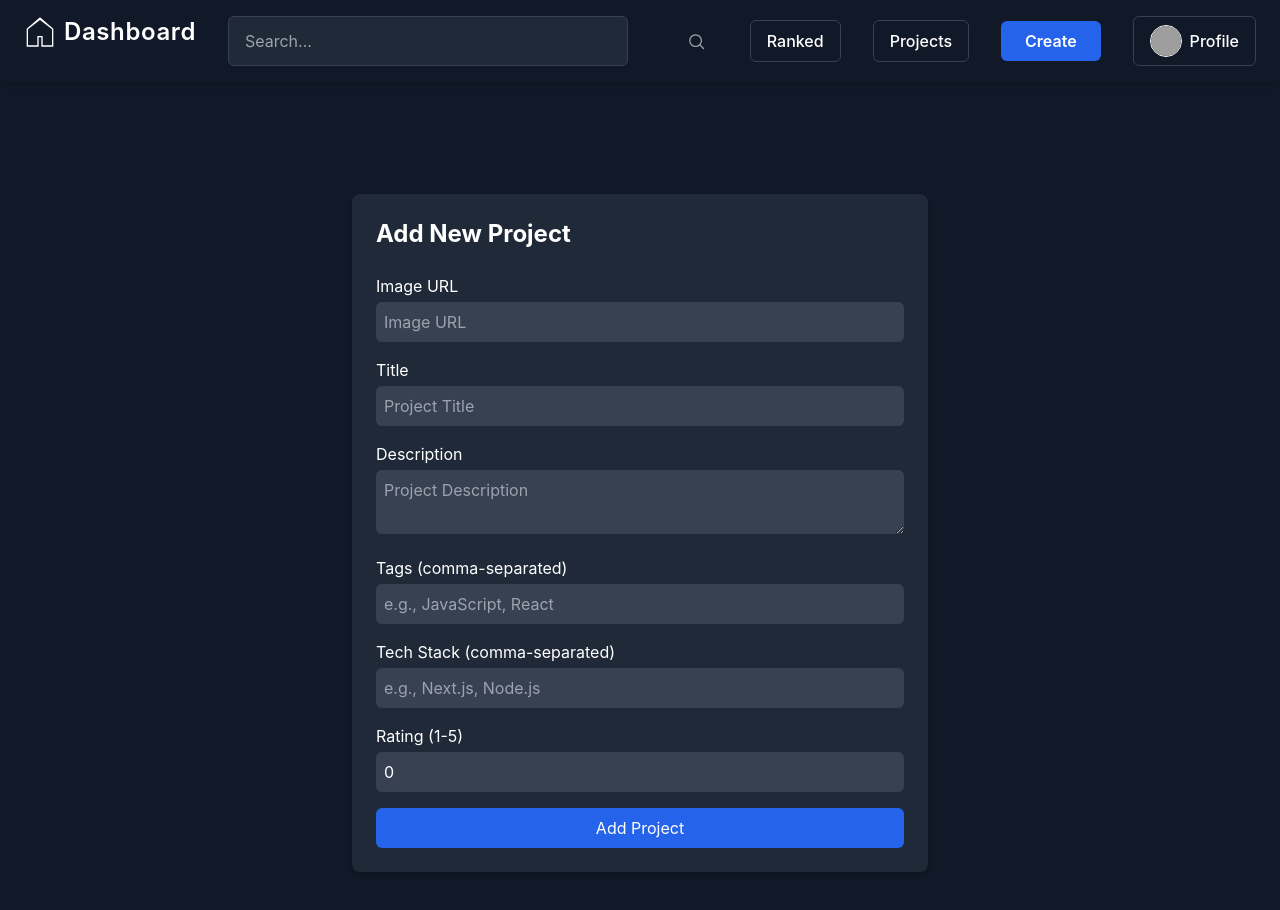
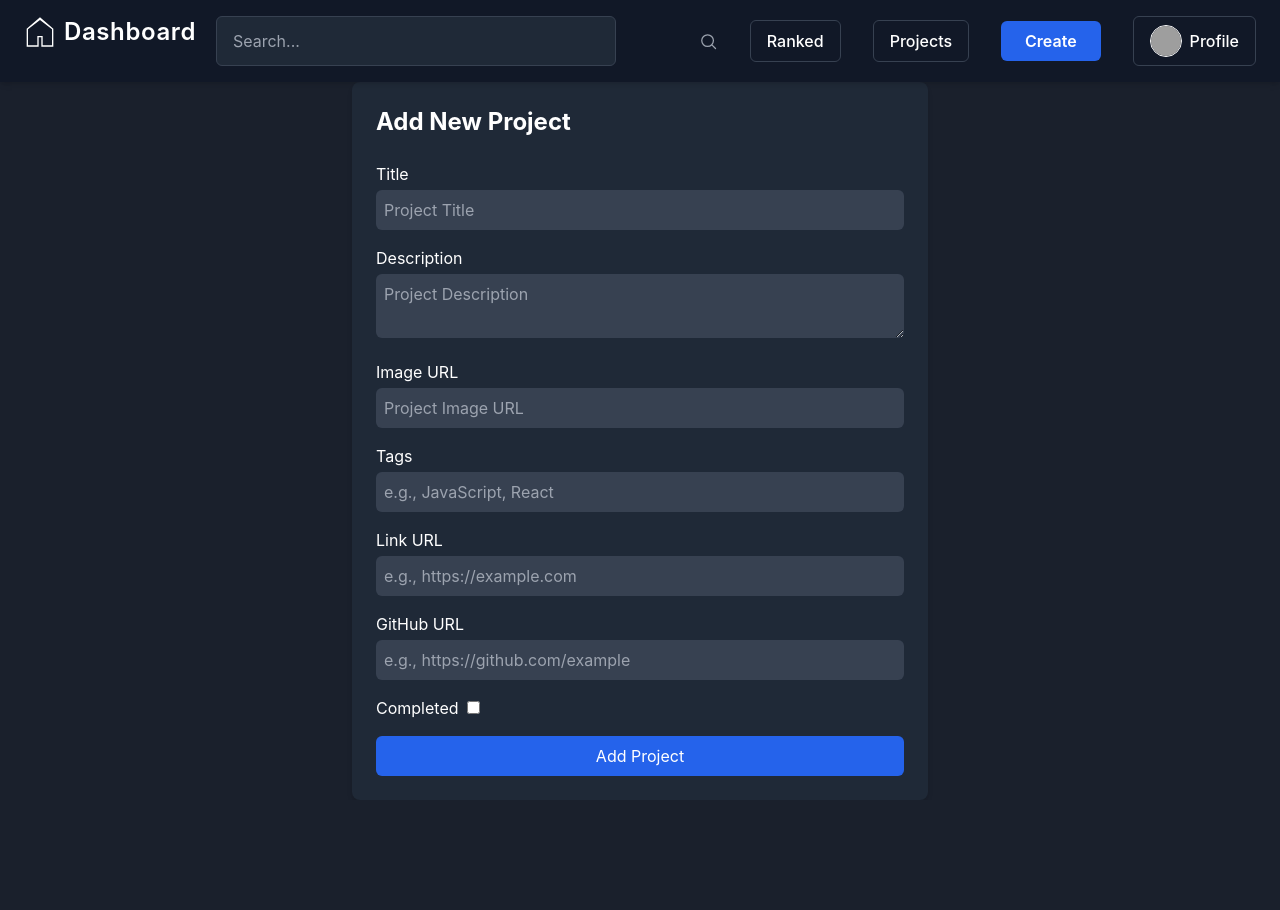
Before and after one commit to maltin1234/Portfolio, a Next.js app: page /add-project in a window 1280 px wide. Shown: the top 910 px of the page. After the commit the page ends 800 px from the top, so only its background shows below. Built offline with nearby package versions, Linux system fonts and the light colour scheme; grey boxes are pictures that could not be loaded.

Commit message:
added gthub provider

```diff
--- a/app/add-project/page.js
+++ b/app/add-project/page.js
@@ -1,24 +1,27 @@
 "use client";
-import React, { useState } from "react";
-import AddProjectForm from "@/app/components/AddProjectForm";
+import React from "react";
+import { useMutation, useQueryClient } from "@tanstack/react-query";
+import  {postProject} from "@/app/api/projects";
+import axios from 'axios';
+import AddProjectForm from "../components/AddProjectForm";
 
 export default function Page() {
-    // Access the client
-  const [projects, setProjects] = useState([]);
-
-  const handleAddProject = (newProject) => {
-    setProjects([...projects, newProject]);
-    console.log("Project added:", newProject); // Replace with API call for backend integration
-  };
+  // Access the React Query client
 
   return (
-    <div className="min-h-screen bg-gray-900 text-white py-10 py-8">
-       <div className="max-w-6xl mx-auto px-4 py-10"></div>
-      <AddProjectForm onSubmit={handleAddProject} />
-      <div className="mt-10 max-w-6xl mx-auto">
+    <div>
+
+        <AddProjectForm />
 
 
-      </div>
     </div>
-  );
-};
+  )
+}
+// mutation.mutate({
+//   title: "A",
+//   image: "B",
+//   project_description: "C",
+//   tags: "D",
+//   link_url: "E",
+//   github_url: "F",
+//   completed: false,
--- /dev/null
+++ b/app/api/projects.js
@@ -0,0 +1,25 @@
+export async function postProject(data) {
+
+    try {
+      console.log("post")
+      const res = await fetch(`http://127.0.0.1:8000/api/todos/todos/`, {
+        method: "POST", // Use uppercase for HTTP method for consistency
+        headers: {
+          "Content-Type": "application/json",
+          "bearer-access-token": "eyJhbGciOiJIUzI1NiIsInR5cCI6IkpXVCJ9.eyJ0b2tlbl90eXBlIjoiYWNjZXNzIiwiZXhwIjoxNzMzNjE4MDIxLCJpYXQiOjE3MzM2MTQ0MjEsImp0aSI6ImU3MzM5NmQ4MjAxZjRjYmZhODRhYjRkMjU2YjJlOTA5IiwidXNlcl9pZCI6MTF9.q2R0kXqttcLOolEqRoB9rDRiKvKWN2FX-N7HDKjhsp", // Replace with dynamic token if needed
+        },
+        body: JSON.stringify(data), // Pass the `data` parameter
+      });
+
+      if (!res.ok) {
+        const message = `An error has occurred: ${res.status} - ${res.statusText}`;
+        throw new Error(message);
+      }
+
+      const todos = await res.json();
+      return todos; // Return the parsed response
+    } catch (err) {
+      console.error("Error posting project:", err.message); // Log specific error
+      throw err; // Re-throw the error if the calling function needs to handle it
+    }
+  }
--- a/app/components/AddProjectForm.js
+++ b/app/components/AddProjectForm.js
@@ -1,58 +1,47 @@
 "use client";
 import React, { useState } from "react";
+import { useMutation, useQueryClient } from "@tanstack/react-query";
+import  {postProject} from "@/app/api/projects";
+import axios from 'axios';
+const AddProjectForm = () => {
 
-const AddProjectForm = ({ onSubmit }) => {
   const [formData, setFormData] = useState({
-    imageSrc: "",
+
+
     title: "",
-    description: "",
+    image: "",
+    project_description: "",
     tags: "",
-    techStack: "",
-    rating: 0,
+    link_url: "",
+    github_url: "",
+    completed: false,
   });
 
-  const handleChange = (e) => {
-    const { name, value } = e.target;
-    setFormData({ ...formData, [name]: value });
-  };
+  const queryClient = useQueryClient();
+  const mutation = useMutation({ mutationFn: postProject })
 
-  const handleSubmit = (e) => {
-    e.preventDefault();
-    const processedData = {
+  // Define the mutation for adding a project
+  const onCreateTodo = (e) => {
+    e.preventDefault()
+    mutation.mutate({ ...formData })
+  }
+
+  const handleChange = e => {
+    const value = e.target.type === "checkbox" ? e.target.checked : e.target.value
+    setFormData({
       ...formData,
-      tags: formData.tags.split(",").map((tag) => tag.trim()),
-      techStack: formData.techStack.split(",").map((tech) => tech.trim()),
-    };
-    onSubmit(processedData);
-    setFormData({
-      imageSrc: "",
-      title: "",
-      description: "",
-      tags: "",
-      techStack: "",
-      rating: 0,
-    });
-  };
+      [e.target.name]: e.target.value,
+    })
+  }
 
   return (
     <form
-      onSubmit={handleSubmit}
+      onSubmit={onCreateTodo}
       className="bg-gray-800 p-6 rounded-lg shadow-md w-full max-w-xl mx-auto"
     >
       <h2 className="text-2xl font-bold mb-6 text-white">Add New Project</h2>
 
-      <label className="block mb-4">
-        <span className="text-white">Image URL</span>
-        <input
-          type="text"
-          name="imageSrc"
-          value={formData.imageSrc}
-          onChange={handleChange}
-          placeholder="Image URL"
-          className="w-full p-2 mt-1 bg-gray-700 text-white rounded-md"
-        />
-      </label>
-
+      {/* Title Field */}
       <label className="block mb-4">
         <span className="text-white">Title</span>
         <input
@@ -65,19 +54,34 @@ const AddProjectForm = ({ onSubmit }) => {
         />
       </label>
 
+      {/* Description Field */}
       <label className="block mb-4">
         <span className="text-white">Description</span>
         <textarea
-          name="description"
-          value={formData.description}
+          name="project_description"
+          value={formData.project_description}
           onChange={handleChange}
           placeholder="Project Description"
           className="w-full p-2 mt-1 bg-gray-700 text-white rounded-md"
         />
       </label>
 
+      {/* Image Field */}
       <label className="block mb-4">
-        <span className="text-white">Tags (comma-separated)</span>
+        <span className="text-white">Image URL</span>
+        <input
+          type="text"
+          name="image"
+          value={formData.image}
+          onChange={handleChange}
+          placeholder="Project Image URL"
+          className="w-full p-2 mt-1 bg-gray-700 text-white rounded-md"
+        />
+      </label>
+
+      {/* Tags Field */}
+      <label className="block mb-4">
+        <span className="text-white">Tags </span>
         <input
           type="text"
           name="tags"
@@ -88,28 +92,41 @@ const AddProjectForm = ({ onSubmit }) => {
         />
       </label>
 
+      {/* Link URL Field */}
       <label className="block mb-4">
-        <span className="text-white">Tech Stack (comma-separated)</span>
+        <span className="text-white">Link URL</span>
         <input
           type="text"
-          name="techStack"
-          value={formData.techStack}
+          name="link_url"
+          value={formData.link_url}
           onChange={handleChange}
-          placeholder="e.g., Next.js, Node.js"
+          placeholder="e.g., https://example.com"
           className="w-full p-2 mt-1 bg-gray-700 text-white rounded-md"
         />
       </label>
 
+      {/* GitHub URL Field */}
       <label className="block mb-4">
-        <span className="text-white">Rating (1-5)</span>
+        <span className="text-white">GitHub URL</span>
         <input
-          type="number"
-          name="rating"
-          value={formData.rating}
+          type="text"
+          name="github_url"
+          value={formData.github_url}
           onChange={handleChange}
-          min="1"
-          max="5"
+          placeholder="e.g., https://github.com/example"
           className="w-full p-2 mt-1 bg-gray-700 text-white rounded-md"
+        />
+      </label>
+
+      {/* Completed Checkbox */}
+      <label className="block mb-4">
+        <span className="text-white">Completed</span>
+        <input
+          type="checkbox"
+          name="completed"
+          checked={formData.completed}
+          onChange={handleChange}
+          className="ml-2"
         />
       </label>
 
--- a/app/components/NavBar.js
+++ b/app/components/NavBar.js
@@ -42,9 +42,9 @@ export default function NavBar() {
           <span className="text-2xl font-semibold tracking-wide">Dashboard</span>
         </div>
       </Link>
+
 {/* Search Field */}
-{/* Search Field */}
-<div className="relative mx-8 flex grow">
+<div className="relative mx-5 flex grow">
   <input
     type="text"
     placeholder="Search..."
--- /dev/null
+++ b/app/components/SigninButton.js
@@ -0,0 +1,15 @@
+
+import { signIn } from "@/auth"
+
+export default function SignIn() {
+  return (
+    <form
+      action={async () => {
+        "use server"
+        await signIn("github")
+      }}
+    >
+      <button type="submit">Signin with GitHub</button>
+    </form>
+  )
+}
--- a/package.json
+++ b/package.json
@@ -13,6 +13,7 @@
     "@emailjs/browser": "^3.12.1",
     "@nextui-org/avatar": "^2.0.33",
     "@tanstack/react-query": "^5.60.5",
+    "axios": "^1.7.9",
     "canvas-confetti": "^1.9.3",
     "file-loader": "^6.2.0",
     "next": "^14.2.14",
```
Also changed, not shown: auth.js (+4 -54 lines), 1 other file (tests, documents, lock files or other folders).
